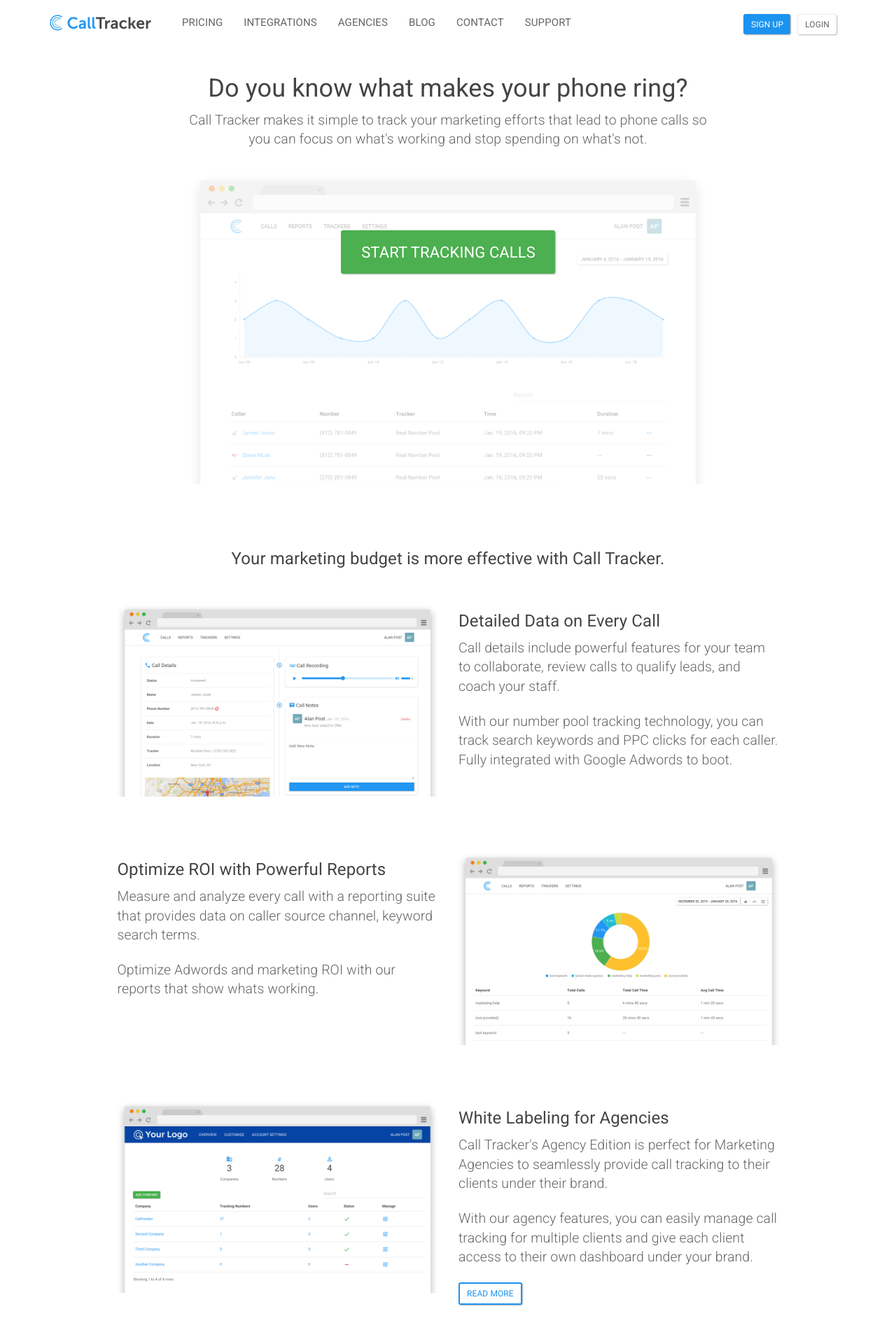
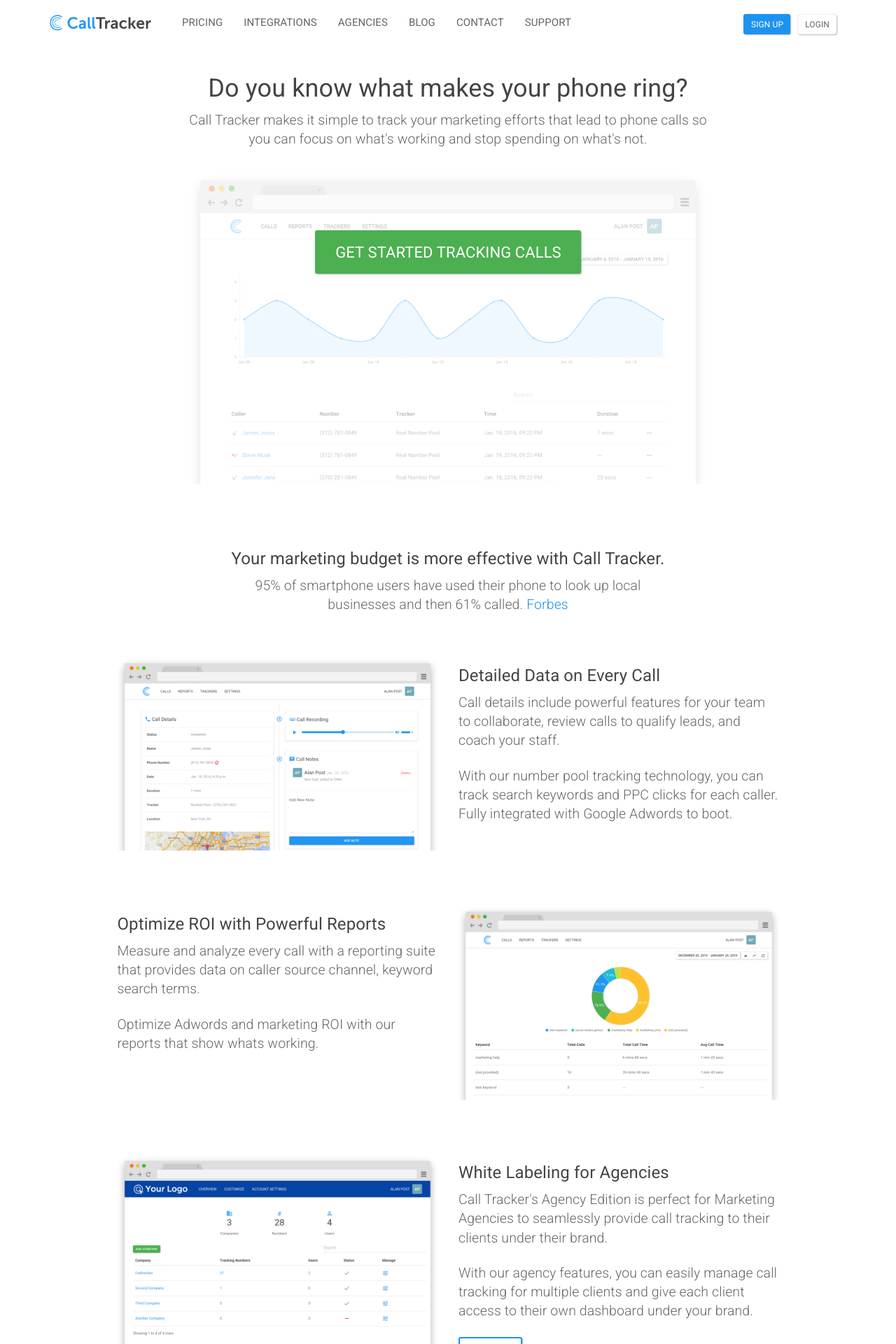
Before and after one commit to sumonst21/calltrackerio-site, a Jekyll site: the page built from index.html, in a window 1280 px wide. Shown: the top 1920 px of the page at 70% size. Built offline with Jekyll 4.4.1, drawn with Linux system fonts in a browser that asks for light colours; some of the changed text lies outside the part shown.

Commit message:
update homepage content and footer

```diff
--- a/_includes/footer.html
+++ b/_includes/footer.html
@@ -1,24 +1,56 @@
-<footer class="footer">
-<!--Nothing Here Yet -->
 <div class="container">
 	<hr>
 	<div class="row m-t-50 m-b-50">
 		<div class="col-md-12 text-center">
 			<h5>Sign Up for a <strong>free</strong> account to get started</h5>
 			<p class="lead">Join data-driven companies tracking calls.</p>
-			<p><a href="https://app.calltracker.io/signup/" class="btn btn-lg btn-primary">Start Tracking Calls</a></p>
+			<p><a href="https://app.calltracker.io/signup/" class="btn btn-lg btn-primary">Get Started Tracking Calls</a></p>
 		</div>
 	</div>
 </div>
-<div class="container">
-	<hr>
-	<div class="row m-t-20">
-		<div class="col-md-6">
-			<p>&copy;{{ site.time | date: '%Y' }} {{ site.name }} LLC </p>
+<footer class="footer">
+	<div class="container">
+		<hr>
+		<div class="row">
+			<div class="col-md-10 col-md-offset-1">
+				<div class="row m-b-20">
+					<div class="col-md-3">
+						<h5>Call Tracker</h5>
+						<ul class="list-unstyled footer-link-list">
+							<li><a href="https://calltracker.io">Introduction</a></li>
+							<li><a href="/pricing/">Pricing</a></li>
+						</ul>
+
+					</div>
+					<div class="col-md-3">
+						<h5>Company</h5>
+						<ul class="list-unstyled footer-link-list">
+							<li><a href="/blog/">Blog</a></li>
+							<li><a href="/contact/">Contact</a></li>
+						</ul>
+					</div>
+					<div class="col-md-3">
+						<h5>Help & Support</h5>
+						<ul class="list-unstyled footer-link-list">
+							<li><a href="https://app.calltracker.io/help/">Help Desk</a></li>
+							<li><a href="mailto:help@calltracker.io">Support</a></li>
+						</ul>
+					</div>
+					<div class="col-md-3">
+						<h5>Social</h5>
+						<ul class="list-unstyled footer-link-list">
+							<li><a href="https://www.facebook.com/calltrackerio/" target="_blank">Facebook</a></li>
+							<li><a href="https://twitter.com/calltrackerio" target="_blank">Twitter</a></li>
+							<li><a href="https://github.com/calltracker" target="_blank">Github</a></li>
+						</ul>
+					</div>
+				</div>
+			</div>
 		</div>
-		<div class="col-md-6">
-			<p class="pull-right"><a href="/terms">Terms & Conditions</a> | <a href="/privacy">Privacy Policy</a></p>
+		<div class="row m-t-20">
+			<div class="col-md-12 text-center">
+				<p>&copy;{{ site.time | date: '%Y' }} {{ site.name }} LLC &middot; <a href="/terms">Terms & Conditions</a> &middot; <a href="/privacy">Privacy Policy</a></p>
+			</div>
 		</div>
 	</div>
-</div>
 </footer>
--- a/css/style.scss
+++ b/css/style.scss
@@ -102,7 +102,13 @@
 ul.lead i {
     margin-right: 10px;
 }
-
+// Footer Styles
+.footer-link-list {
+  font-size: 14px;
+}
+.footer-link-list a {
+  color: #999;
+}
 // Pricing Styles
 .price {
   color: #444;
--- a/index.html
+++ b/index.html
@@ -21,8 +21,9 @@
 		</div>
 		<div class="row">
 			<div class="col-md-8 col-md-offset-2 text-center">
-				<a href="https://app.calltracker.io/signup/" class="btn btn-xl btn-success request-button">Start Tracking Calls</a>
+				<a href="https://app.calltracker.io/signup/" class="btn btn-xl btn-success request-button">Get Started Tracking Calls</a>
 				<h4 class="text-center">Your marketing budget is more effective with {{ site.name }}.</h4>
+				<p class="lead">95% of smartphone users have used their phone to look up local <br>businesses and then 61% called. <a href="http://www.forbes.com/sites/cherylsnappconner/2013/11/12/fifty-essential-mobile-marketing-facts/" target="_blank">Forbes</a></p>
 			</div>
 		</div>
 	</div>
```
